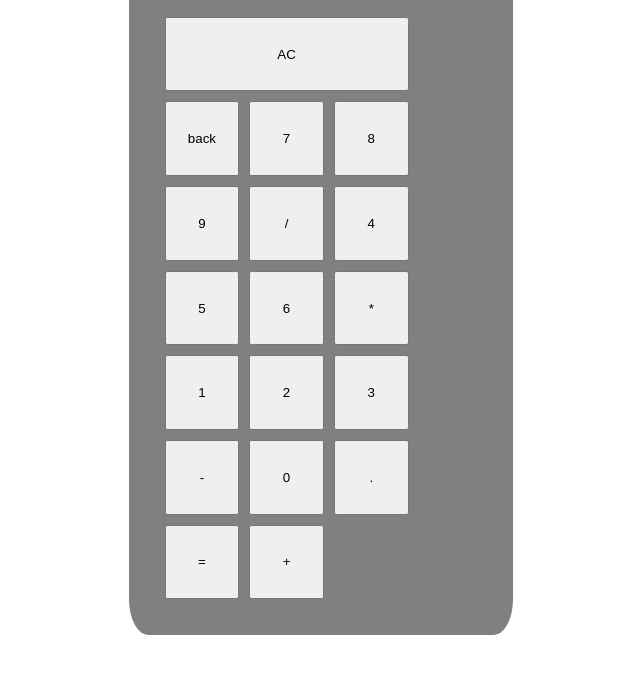
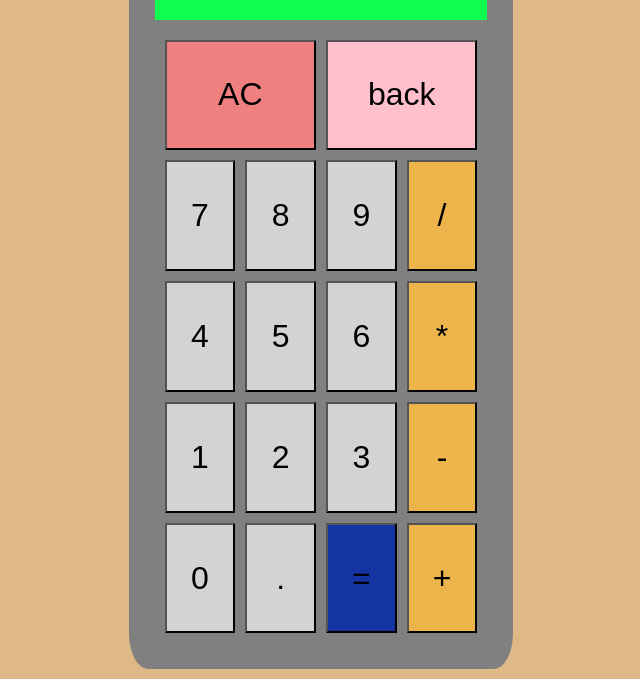
Before and after one commit to iamjoker021/odin-calculator, a plain HTML site: page index.html in a window 1280 px wide. Shown: the part 121-800 px from the top of the page, without its empty margins (319-959 px from the left). Drawn offline with Linux system fonts and the light colour scheme.

Commit message:
Update Keypad Layout in HTML and update style
Earlier layout and style is very vulnerable and changing if the size of screen changes. Hence completely restructured the Layout

```diff
--- a/index.html
+++ b/index.html
@@ -8,6 +8,7 @@
     <script src="./script.js" defer></script>
 </head>
 <body>
+    <h1>Calculator</h1>
     <div class="calculator">
         <div class="display">
             <input type="number" onkeydown="return false" dir="rtl">
--- a/script.js
+++ b/script.js
@@ -8,21 +8,30 @@ const calculator_layout = [
 ]
 
 const divKeyPad = document.querySelector('div.keypad');
-for (const key of calculator_layout.flat()) {
+for (const row of calculator_layout) {
+    const keyRow = document.createElement('div');
+    keyRow.classList.add('key-row');
+    for (const key of row) {
         const divKey = document.createElement('div');
         divKey.id = key;
 
         const buttonKey = document.createElement('button');
         buttonKey.id = key;
         buttonKey.textContent = key;
-    if (typeof buttonKey === 'number') {
+        if (typeof key === 'number') {
             buttonKey.classList.add('num-keys');
         }
         else if (['+', '*', '-', '/'].includes(key)) {
             buttonKey.classList.add('operators');
         }
-
+        else if (key === '=') {
+            buttonKey.classList.add('equal');
+        }
+        else if (key === '.') {
+            buttonKey.classList.add('dot');
+        }
         divKey.appendChild(buttonKey);
-    divKeyPad.appendChild(divKey);
-
+        keyRow.appendChild(divKey)
     }
+    divKeyPad.appendChild(keyRow);
+}
--- a/style.css
+++ b/style.css
@@ -3,6 +3,14 @@
     margin: 0;
     padding: 0;
     box-sizing: border-box;
+}
+
+body {
+    background-color: burlywood;
+}
+
+h1 {
+    margin: 10px 0;
 }
 
 .calculator {
@@ -11,6 +19,7 @@
     aspect-ratio: 4/5;
     border-radius: 5%;
     padding: 2%;
+    margin: 10px 0;
 }
 
 
@@ -27,6 +36,32 @@
     padding: 10px;
 }
 
+button {
+    width: 100%;
+    height: 100%;
+    font-size: 200%;
+    /* border: 0; */
+}
+
+.equal {
+    background-color: #1434A4;
+}
+
+#AC {
+    background-color: lightcoral;
+}
+
+#back {
+    background-color: pink;
+}
+
+.operators {
+    background-color: rgb(236, 180, 74);
+}
+
+.num-keys, .dot {
+    background-color: lightgrey;
+}
 
 /* To Hide Arrow from Input Box */
 /* Chrome, Safari, Edge, Opera */
@@ -51,21 +86,34 @@ body {
     display: flex;
     justify-content: center;
     align-items: center;
+    flex-direction: column;
 }
 
 .calculator {
     display: flex;
     flex-direction: column;
     gap: 10px;
+    flex: 1;
 }
 
 .keypad {
     flex: 1;
     display: flex;
-    flex-wrap: wrap;
+    flex-direction: column;
     gap: 10px;
 }
 
+.key-row {
+    display: flex;
+    gap: 10px;
+    flex: 1;
+}
+
+.key-row div{
+    flex: 1 1 0;
+}
+
+/*
 button {
     flex: 1;
     min-width: 5.6em;
@@ -75,4 +123,4 @@ button {
 #AC button {
     min-width: 18.3em;
     height: 5.6em;
-}
+} */
```
Lines whose indentation alone changed are shown as unchanged.
